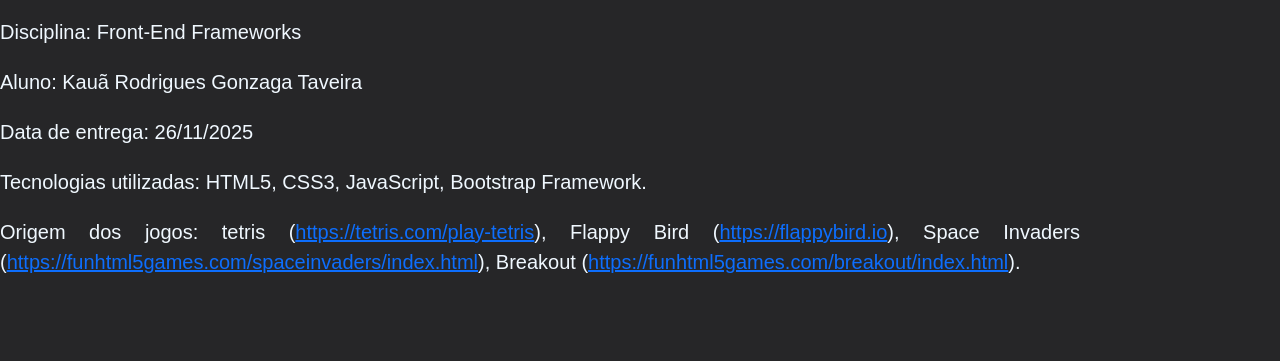
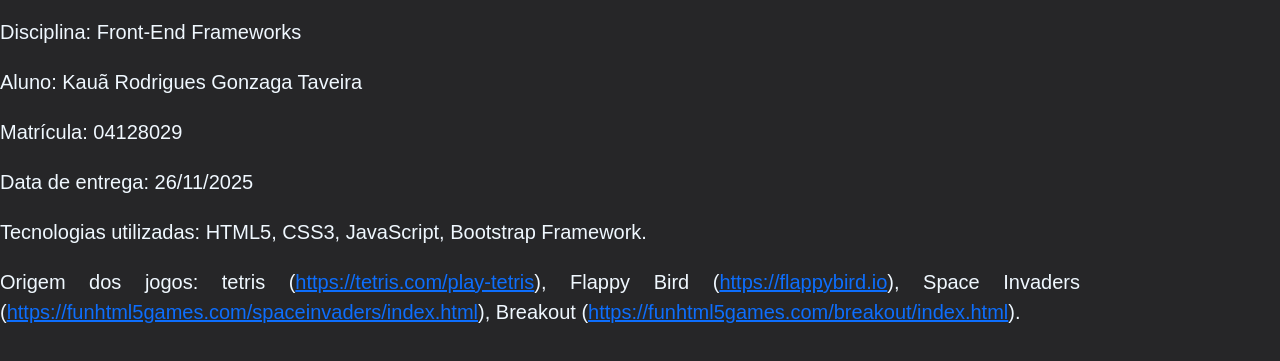
Before and after one commit to kauarodrigues-zip/jogos_nav, a plain HTML site: page about.html in a window 1280 px wide. Shown: the part 351-712 px from the top of the page. Drawn offline with nearby package versions, Linux system fonts and the light colour scheme.

Commit message:
adição da minha matrícula

```diff
--- a/about.html
+++ b/about.html
@@ -24,6 +24,7 @@
     <p>Professor: Augusto Baia</p>
     <p>Disciplina: Front-End Frameworks</p>
     <p>Aluno: Kauã Rodrigues Gonzaga Taveira</p>
+    <p>Matrícula: 04128029</p>
     <p>Data de entrega: 26/11/2025</p>
     <p>Tecnologias utilizadas: HTML5, CSS3, JavaScript, Bootstrap Framework.</p>
     <p>Origem dos jogos: tetris (<a href="https://tetris.com/play-tetris" target="_blank" rel="external">https://tetris.com/play-tetris</a>), Flappy Bird (<a href="https://flappybird.io" target="_blank" rel="external">https://flappybird.io</a>), Space Invaders (<a href="https://funhtml5games.com/spaceinvaders/index.html" target="_blank" rel="external">https://funhtml5games.com/spaceinvaders/index.html</a>), Breakout (<a href="https://funhtml5games.com/breakout/index.html" target="_blank" rel="external">https://funhtml5games.com/breakout/index.html</a>).</p>
```
